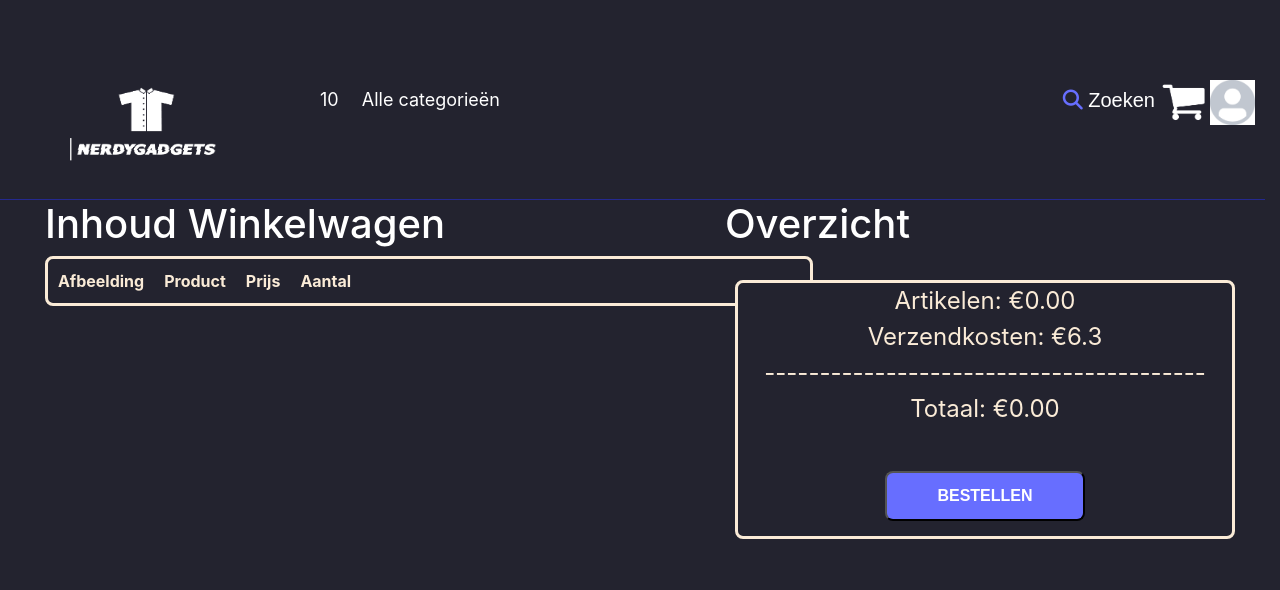
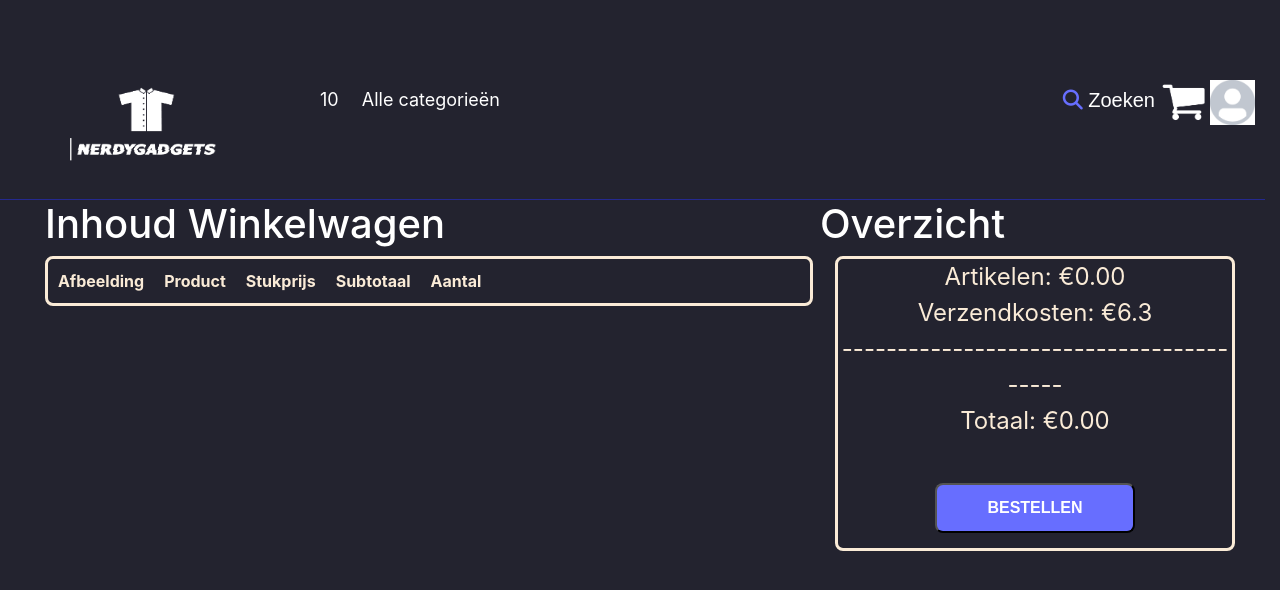
Before and after one commit to virtualvanu/HBO_ICT-1.1-NerdyGadgets-Webshop, a PHP site: page /nerdygadgets/cart.php in a window 1280 px wide. Shown: the top 590 px of the page. Run offline with PHP 8.4, Linux system fonts and the light colour scheme; tables that the repository leaves empty or names only in its code hold one stand-in row (values such as "Sample post"); lists and menus that the app fills with data are empty; some libraries are stand-ins or nearby versions; some web fonts are replaced.

Commit message:
Added functions to empty the cart and to easily get the cart subtotal. Made individual item prices visible in cart and fixed an error caused by performing a math operation on $displayCartTotalPrice after modifying it for readability by converting it to a string.  Slightly adjusted CSS of the cart to look normal on 100% zoom. Made the cart empty itself when verwerk.php is loaded as a temporary measure until it can be implemented after an order is placed.

```diff
--- a/cart.php
+++ b/cart.php
@@ -21,7 +21,8 @@ $dbConnection = connectToDatabase();
     <tr>
         <th>Afbeelding</th>
         <th>Product</th>
-        <th>Prijs</th>
+        <th>Stukprijs</th>
+        <th>Subtotaal</th>
         <th>Aantal</th>
     </tr>
 
@@ -82,9 +83,6 @@ function checkInput() {
         }
     }
 
-    $cartTotal = 0;
-
-
     foreach($cart as $itemId => $itemAmount)
     {
 
@@ -97,9 +95,10 @@ function checkInput() {
         $itemName = $itemInfo["StockItemName"];
         $itemPrice = round($itemInfo["SellPrice"], 2);
         $totalItemPrice = $itemPrice * $itemAmount;
-        $cartTotal += $totalItemPrice;
+
+        $displayItemPrice = number_format($itemPrice, 2, '.', '.');
         $displayPrice = number_format($totalItemPrice, 2, '.', '.');
-        $displayCartTotalPrice = number_format($cartTotal, 2, '.', '.');
+        $displayCartTotalPrice = number_format(getCartTotal($dbConnection), 2, '.', '.');
 
         $htmlstring = "
       <tr>
@@ -107,13 +106,14 @@ function checkInput() {
             <img src='Public/StockItemIMG/$firstImagePath'  class='CartImageStyle' style='display: inline-block;'>
       </th>
         <th style='width: 50%;'>
-            <a href='view.php?id=$itemId' style=' margin-left: 10px; font-size: xx-large;'>$itemName</a>
+            <a href='view.php?id=$itemId' style=' margin-left: 10px; font-size: 22px;'>$itemName</a>
         </th>
+        <th style='font-size: x-large;'>€$displayItemPrice</th>
         <th style='font-size: x-large;'>€$displayPrice</th>
 
         <th>
             <form method='post' action='cart.php' name='modifyform' id='MODIFY'>
-                <input type='number' value='$itemAmount' min='0' onchange='checkInput()' name='modifiedAmount' required style='width: 110px;'>
+                <input type='number' value='$itemAmount' min='1' onchange='checkInput()' name='modifiedAmount' required style='width: 110px;'>
                 <input type='hidden' name='modifiedproduct' value='$itemId'>
             </form>
         </th>
@@ -186,8 +186,10 @@ function checkInput() {
     <p style="font-size: x-large; margin: 0">Totaal: <?php
         if(count($cart) > 0)
         {
-
-            print("€". ($displayCartTotalPrice + $verzendkosten));
+            $cartTotal = getCartTotal($dbConnection);
+            $orderTotal = $cartTotal + $verzendkosten;
+            $displayOrderTotal = number_format($orderTotal, 2, '.', '.');
+            print("€". ($displayOrderTotal));
         }
         else
         {
--- a/cartfuncties.php
+++ b/cartfuncties.php
@@ -52,4 +52,29 @@ function getProductCartAmount($stockItemID)
     return 0;
 }
 
+function emptyCart()
+{
+    if (isset($_SESSION['cart']))
+    {
+        $cart = array();
+        saveCart($cart);
+    }
+}
+
+function getCartTotal($databaseConnection)
+{
+    $cart = getCart();
+    $cartTotal = 0;
+    foreach($cart as $itemId => $itemAmount)
+    {
+        $itemInfo = getStockItem($itemId, $databaseConnection);
+        $itemPrice = round($itemInfo["SellPrice"], 2);
+        $totalItemPrice = $itemPrice * $itemAmount;
+        $cartTotal += $totalItemPrice;
+    }
+
+    return $cartTotal;
+}
+
+
 ?>
--- a/custom.css
+++ b/custom.css
@@ -58,9 +58,10 @@
     display: inline-block;
     position: absolute;
     right: 0;
+    top: 256px;
     margin-right: 45px;
     margin-left: auto;
-    width: 500px;
+    width: 400px;
     text-align: center;
     background-color: rgb(35, 35, 47);
     border-radius: 8px;
@@ -71,7 +72,7 @@
 .CartOverviewHeader{
     display: inline-block;
     position: absolute;
-    margin-right: 45px;
+    margin-right: -50px;
     margin-left: auto;
     right: 325px;
     top: 200px;
--- a/verwerk.php
+++ b/verwerk.php
@@ -14,6 +14,8 @@ include "cartfuncties.php";
     $land = "Nederland";
     $klant_naam = $voornaam . " ". $tussenVoegsel . $achternaam;
     $hetadres = $straat_naam . " " . $huis_nummer;
+
+    emptyCart(); //TEMPORARY Delete the contents of your cart when this page is loaded. TODO: Implement this to happen after payment.
 //    $email2 = $_POST["emailadress2"];
 //
 //if ($email2 == controlerenGegevens($databaseConnection, $email2)){
```
